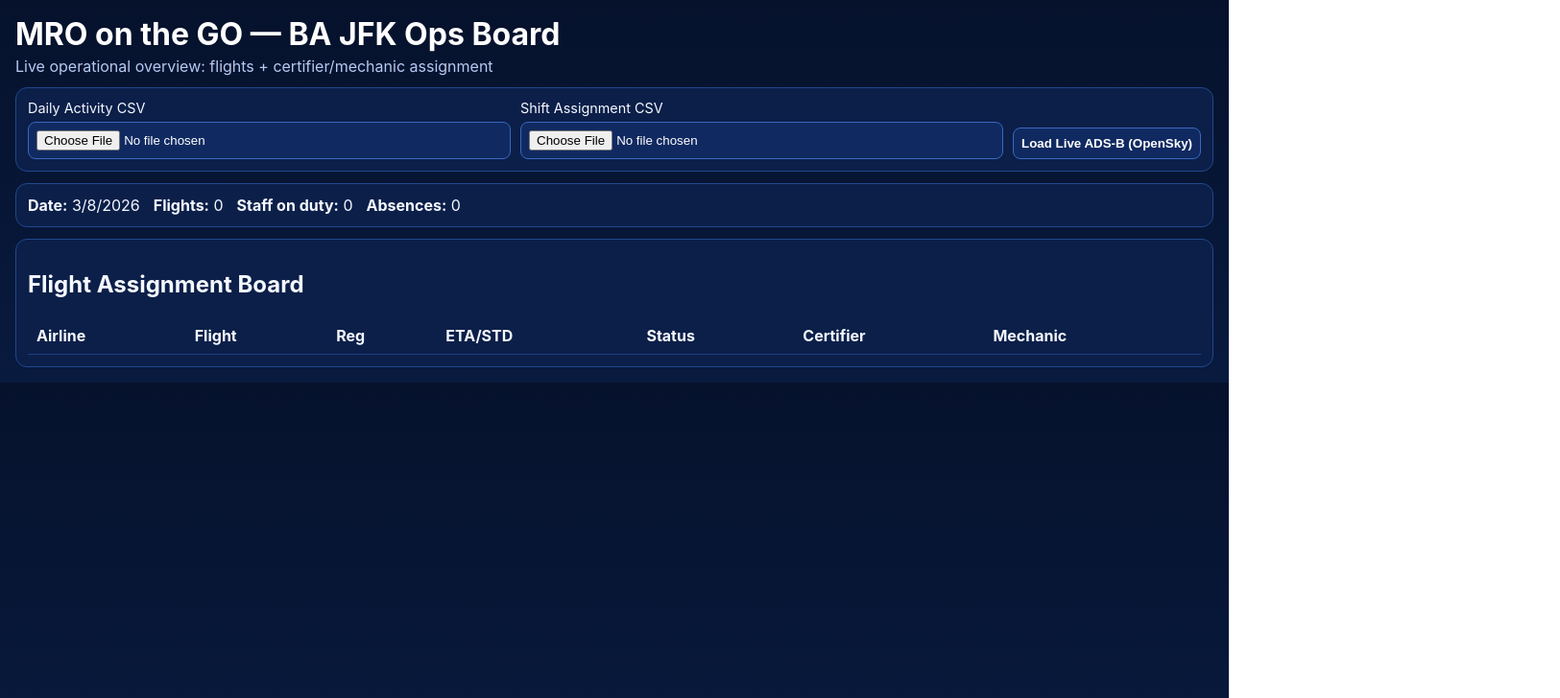
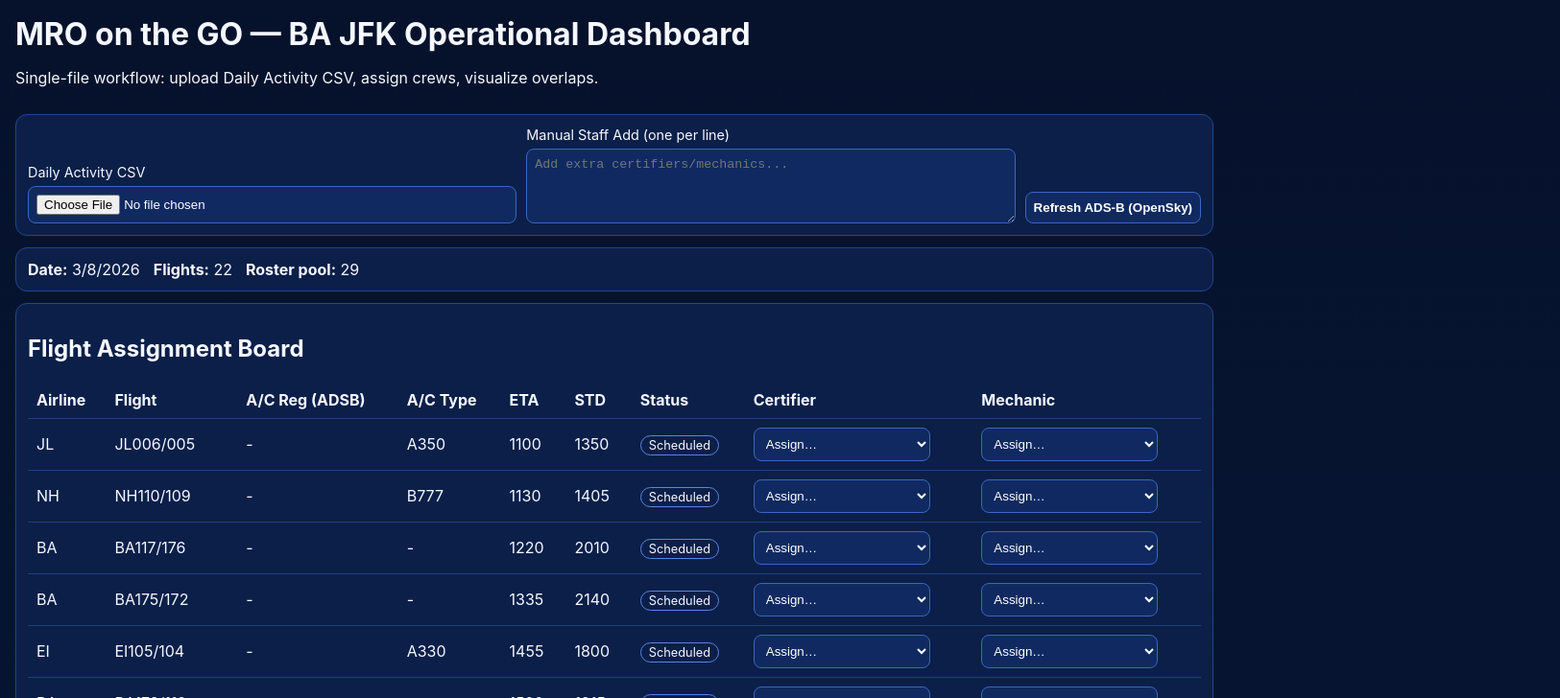
Before and after one commit to andrew-ibsen/jfk-ops-live-dashboard, a React (Vite) app: page / in a window 1280 px wide. Shown: the top 728 px of the page at 96% size, 1625 px wide, since content can reach past the window. Built offline with nearby package versions, Linux system fonts and the light colour scheme.

Commit message:
feat: shift to single daily CSV workflow with ADS-B status/reg, aircraft type, and station gantt

```diff
--- a/src/App.css
+++ b/src/App.css
@@ -1,19 +1,17 @@
 *{box-sizing:border-box}
 body{margin:0;background:linear-gradient(180deg,#06122c,#081a3e);color:#f5f8ff;font-family:Inter,Segoe UI,sans-serif}
-.page{max-width:1400px;margin:0 auto;padding:16px;display:grid;gap:12px}
-header h1{margin:0;color:#fff}
-header p{margin:4px 0 0;color:#b7c9f2}
-.panel{background:#0b1f49;border:1px solid #21478e;border-radius:12px;padding:12px}
+.page{max-width:1500px;margin:0 auto;padding:16px;display:grid;gap:12px}
+header h1{margin:0}.panel{background:#0b1f49;border:1px solid #21478e;border-radius:12px;padding:12px}
 .uploads{display:grid;grid-template-columns:1fr 1fr auto;gap:10px;align-items:end}
 .uploads label{display:grid;gap:6px;font-size:.9rem}
-input,select,button{background:#102a61;color:#fff;border:1px solid #3a67bf;border-radius:8px;padding:8px}
-button{cursor:pointer;font-weight:600}
-.stats{display:flex;flex-wrap:wrap;gap:14px}
-.warn{border-color:#d4a431;background:#3d2f0f}
-.tableWrap{overflow:auto}
-table{width:100%;min-width:980px;border-collapse:collapse}
+input,select,button,textarea{background:#102a61;color:#fff;border:1px solid #3a67bf;border-radius:8px;padding:8px}
+button{cursor:pointer;font-weight:600}.stats{display:flex;flex-wrap:wrap;gap:14px}
+.warn{border-color:#d4a431;background:#3d2f0f}.tableWrap{overflow:auto}
+table{width:100%;min-width:1200px;border-collapse:collapse}
 th,td{padding:9px;border-bottom:1px solid #1e3f80;text-align:left}
 .status{padding:2px 8px;border-radius:999px;border:1px solid #5a86dd;font-size:.8rem;text-transform:capitalize}
-.status.airborne{background:#1c5f2a;border-color:#4acb6a}
-.status.arrived{background:#3b3b3b;border-color:#8d8d8d}
-@media (max-width:980px){.uploads{grid-template-columns:1fr}}
+.status.airborne{background:#1c5f2a;border-color:#4acb6a}.status.arrived{background:#3b3b3b;border-color:#8d8d8d}
+.gantt{display:grid;gap:8px}.gRow{display:grid;grid-template-columns:220px 1fr;gap:8px;align-items:center}
+.gTrack{position:relative;height:16px;background:#102a61;border-radius:999px;border:1px solid #2957ae}
+.gBar{position:absolute;height:100%;background:linear-gradient(90deg,#5ba2ff,#9bd0ff);border-radius:999px}
+@media (max-width:980px){.uploads{grid-template-columns:1fr}.gRow{grid-template-columns:1fr}}
--- a/src/App.tsx
+++ b/src/App.tsx
@@ -1,52 +1,73 @@
 import { useEffect, useMemo, useState } from 'react'
 import './App.css'
 
-type Staff = { name: string; shift: string; role: 'Mechanic' | 'Certifier'; absence?: string }
+type Staff = { name: string; role: 'Mechanic' | 'Certifier'; shift?: string; absence?: string }
 type Flight = {
   key: string
   airline: string
-  arr?: string
-  dep?: string
+  flight: string
   eta?: string
   std?: string
   reg?: string
-  live?: 'scheduled' | 'airborne' | 'arrived'
+  status?: 'scheduled' | 'airborne' | 'arrived'
+  aircraftType?: string
 }
 
 type Assignments = Record<string, { certifier?: string; mechanic?: string }>
 
+const HANDLED_AIRLINES = ['BA', 'EI', 'IB', 'LEVEL', 'AY', 'QF', 'NZ', 'NO', 'Z0', 'NH', 'JL']
+
+const DEFAULT_STAFF = [
+  'Alan Larmour','ALLEN BARKER','Andreas Leuschner','Angel Angelov','Anthony D\'Erasmo','Ari Portugal','Brandon Pareja Castanc',
+  'Craig Bowles','Fahim Abrar','Gabriel Torres','Garfield Lamont','Hassan Ahmad','Ian Richards','Jordan Iordanov','Jason Davies',
+  'Kana Balasingam','Mark Ferrel','Mike Hamarsha','Naresh Dindiall','Nidal Hajouj','Nikolas Dundon','Rahman Arikan','Ray Abes',
+  'Rumen Madev','Saleh Al Assaf','Samuel Takyi','Stephen England','Tarindu Amarasekera','William Stiehm'
+]
+
+const PLANNED: Omit<Flight, 'key' | 'reg' | 'status'>[] = [
+  { airline: 'EI', flight: 'EI105/104', eta: '1455', std: '1800', aircraftType: 'A330' },
+  { airline: 'EI', flight: 'EI111/110', eta: '1625', std: '1830', aircraftType: 'A321' },
+  { airline: 'EI', flight: 'EI107/106', eta: '2029', std: '2200', aircraftType: 'A321' },
+  { airline: 'IB', flight: 'IB211/212', eta: '1625', std: '1755', aircraftType: 'A32X' },
+  { airline: 'IB', flight: 'IB325/326', eta: '2015', std: '2150', aircraftType: 'A330' },
+  { airline: 'LEVEL', flight: 'IB2627/2628', eta: '2200', std: '2325', aircraftType: 'A330' },
+  { airline: 'AY', flight: 'AY15/16', eta: '2005', std: '2345', aircraftType: 'A330' },
+  { airline: 'QF', flight: 'QF3/4', eta: '1525', std: '1815', aircraftType: 'B787' },
+  { airline: 'NZ', flight: 'NZ2/1', eta: '1700', std: '1920', aircraftType: 'B787' },
+  { airline: 'Z0', flight: 'Z0701/702', eta: '1655', std: '1905', aircraftType: 'B787' },
+  { airline: 'NH', flight: 'NH110/109', eta: '1130', std: '1405', aircraftType: 'B777' },
+  { airline: 'NH', flight: 'NH159/160', eta: '2250', std: '0150', aircraftType: 'B777' },
+  { airline: 'JL', flight: 'JL006/005', eta: '1100', std: '1350', aircraftType: 'A350' },
+  { airline: 'JL', flight: 'JL004/003', eta: '1940', std: '0140', aircraftType: 'A350' },
+  { airline: 'BA', flight: 'BA117/176', eta: '1220', std: '2010' },
+  { airline: 'BA', flight: 'BA175/172', eta: '1335', std: '2140' },
+  { airline: 'BA', flight: 'BA173/112', eta: '1520', std: '1915' },
+  { airline: 'BA', flight: 'BA177/174', eta: '1700', std: '1950', aircraftType: 'B787' },
+  { airline: 'BA', flight: 'BA115/116', eta: '1815', std: '2105' },
+  { airline: 'BA', flight: 'BA113/114', eta: '2035', std: '2235', aircraftType: 'B787' },
+  { airline: 'BA', flight: 'BA179/182', eta: '2205', std: '0020' },
+  { airline: 'BA', flight: 'BA183/178', eta: '2305', std: '0905' }
+]
+
 function parseCsv(text: string): string[][] {
-  const rows: string[][] = []
-  let row: string[] = []
-  let cur = ''
-  let q = false
+  const out: string[][] = []
+  let row: string[] = []; let cur = ''; let q = false
   for (let i = 0; i < text.length; i++) {
     const c = text[i]
-    if (c === '"') {
-      if (q && text[i + 1] === '"') {
-        cur += '"'
-        i++
-      } else q = !q
-    } else if (c === ',' && !q) {
-      row.push(cur.trim()); cur = ''
-    } else if ((c === '\n' || c === '\r') && !q) {
-      if (c === '\r' && text[i + 1] === '\n') i++
-      row.push(cur.trim())
-      if (row.some((x) => x.length > 0)) rows.push(row)
-      row = []; cur = ''
-    } else cur += c
+    if (c === '"') { if (q && text[i + 1] === '"') { cur += '"'; i++ } else q = !q }
+    else if (c === ',' && !q) { row.push(cur.trim()); cur = '' }
+    else if ((c === '\n' || c === '\r') && !q) { if (c === '\r' && text[i + 1] === '\n') i++; row.push(cur.trim()); if (row.some(Boolean)) out.push(row); row = []; cur = '' }
+    else cur += c
   }
-  if (cur.length || row.length) {
-    row.push(cur.trim())
-    if (row.some((x) => x.length > 0)) rows.push(row)
-  }
-  return rows
+  if (cur.length || row.length) { row.push(cur.trim()); if (row.some(Boolean)) out.push(row) }
+  return out
 }
 
-function fromActivity(rows: string[][]): { staff: Staff[]; flights: Flight[]; date?: string } {
+function parseDailyActivity(rows: string[][]) {
   const date = rows.find((r) => /\d{2}\/\d{2}\/\d{4}/.test(r[0] || ''))?.[0]?.split(' ')[0]
   const flights: Flight[] = []
   const staff: Staff[] = []
+
   const fs = rows.findIndex((r) => r.includes('A/C REG'))
   for (let i = fs + 1; fs >= 0 && i < rows.length; i++) {
     const r = rows[i]
@@ -54,37 +75,34 @@
     const arr = r[2] || ''
     const dep = r[5] || ''
     if (!arr && !dep) continue
-    const airline = (arr || dep).slice(0, 2).toUpperCase()
-    const key = `${airline}-${arr || dep}-${r[1] || i}`
-    flights.push({ key, airline, reg: r[1], arr, eta: r[3], dep, std: r[6], live: 'scheduled' })
+    const code = (arr || dep).replace(/\s+/g, '')
+    const airline = code.slice(0, 2).toUpperCase()
+    flights.push({ key: `${airline}-${code}-${i}`, airline, flight: code, eta: r[3], std: r[6], reg: r[1], status: 'scheduled' })
   }
+
   const ss = rows.findIndex((r) => (r[0] || '').toLowerCase() === 'mechanics')
   for (let i = ss + 1; ss >= 0 && i < rows.length; i++) {
     const r = rows[i]
     if ((r[0] || '').startsWith('Shift A')) break
-    if (r[0]) staff.push({ name: r[0], shift: r[2], role: 'Mechanic' })
-    if (r[3]) staff.push({ name: r[3], shift: r[5], role: 'Certifier' })
+    if (r[0]) staff.push({ name: r[0], role: 'Mechanic', shift: r[2] })
+    if (r[3]) staff.push({ name: r[3], role: 'Certifier', shift: r[5] })
+    if (r[7]) staff.push({ name: r[7], role: 'Mechanic', absence: r[9] || 'Absent' })
   }
-  return { staff, flights, date }
+
+  return { date, flights, staff }
 }
 
-function fromShift(rows: string[][]): { staff: Staff[]; flights: Flight[]; date?: string } {
-  const date = rows.find((r) => /March|April|May|June|July|August|September|October|November|December|January|February/i.test(r.join(' ')))?.join(' ')
-  const staff: Staff[] = []
-  const flights: Flight[] = []
-  const start = rows.findIndex((r) => (r[1] || '').toLowerCase() === 'mechanics')
-  for (let i = start + 1; start >= 0 && i < rows.length; i++) {
-    const r = rows[i]
-    if ((r[1] || '').toLowerCase().includes('aer lingus')) break
-    if (r[1]) staff.push({ name: r[1], shift: r[2], role: 'Mechanic' })
-    if (r[3]) staff.push({ name: r[3], shift: r[4], role: 'Certifier' })
-    if (r[7]) staff.push({ name: r[7], shift: '-', role: 'Mechanic', absence: r[9] || 'Absent' })
-    if (r[5] && /\d/.test(r[5])) {
-      const key = `BA-${r[5].replace(/\s+/g, '')}-${i}`
-      flights.push({ key, airline: 'BA', arr: r[5], live: 'scheduled' })
-    }
-  }
-  return { staff, flights, date }
+function normalizeTime(v?: string) {
+  if (!v) return undefined
+  const d = String(v).replace(/[^0-9]/g, '')
+  if (d.length === 3) return `0${d}`
+  if (d.length >= 4) return d.slice(0, 4)
+  return undefined
+}
+function toMinutes(v?: string) {
+  const t = normalizeTime(v)
+  if (!t) return undefined
+  return Number(t.slice(0, 2)) * 60 + Number(t.slice(2, 4))
 }
 
 async function fetchOpenSkyJfk() {
@@ -93,90 +111,92 @@
   if (!res.ok) throw new Error('OpenSky fetch failed')
   const json = await res.json()
   const states = (json.states || []) as any[]
-  const prefixes = ['BAW', 'EIN', 'IBE', 'QFA', 'ANA', 'NAX']
+  const prefixes = ['BAW', 'EIN', 'IBE', 'QFA', 'ANZ', 'NAX', 'JAL', 'ANA', 'FIN', 'LYX']
   return states
     .filter((s) => prefixes.some((p) => String(s[1] || '').trim().startsWith(p)))
-    .map((s, idx) => ({
-      key: `live-${idx}-${s[1]}`,
-      airline: String(s[1] || '').trim().slice(0, 3),
-      dep: String(s[1] || '').trim(),
-      reg: s[0],
-      eta: '-',
-      std: '-',
-      live: s[8] ? 'airborne' : 'arrived'
-    } as Flight))
+    .map((s) => ({ callsign: String(s[1] || '').trim(), reg: String(s[0] || ''), status: (s[8] ? 'airborne' : 'arrived') as 'airborne' | 'arrived' }))
+}
+
+function primaryFlightToken(flight: string) {
+  return (flight.split('/')[0] || '').replace(/[^A-Z0-9]/gi, '').toUpperCase()
 }
 
 export default function App() {
-  const [activity, setActivity] = useState<{ staff: Staff[]; flights: Flight[]; date?: string }>({ staff: [], flights: [] })
-  const [shift, setShift] = useState<{ staff: Staff[]; flights: Flight[]; date?: string }>({ staff: [], flights: [] })
-  const [liveFlights, setLiveFlights] = useState<Flight[]>([])
+  const [activity, setActivity] = useState<{ date?: string; flights: Flight[]; staff: Staff[] }>({ flights: [], staff: [] })
+  const [live, setLive] = useState<Array<{ callsign: string; reg: string; status: 'airborne' | 'arrived' }>>([])
   const [liveError, setLiveError] = useState('')
+  const [manualStaff, setManualStaff] = useState('')
   const [assignments, setAssignments] = useState<Assignments>(() => {
     try { return JSON.parse(localStorage.getItem('ops-assignments') || '{}') } catch { return {} }
   })
 
   useEffect(() => { localStorage.setItem('ops-assignments', JSON.stringify(assignments)) }, [assignments])
 
-  const merged = useMemo(() => {
-    const staffMap = new Map<string, Staff>()
-    ;[...activity.staff, ...shift.staff].forEach((s) => {
-      const k = `${s.name.toLowerCase()}-${s.role}`
-      const prev = staffMap.get(k)
-      staffMap.set(k, { ...prev, ...s, name: s.name })
+  const mergedFlights = useMemo(() => {
+    const base = PLANNED.map((f, i) => ({ ...f, key: `${f.airline}-${f.flight}-${i}`, status: 'scheduled' as const }))
+    const map = new Map(base.map((f) => [f.key, f as Flight]))
+
+    activity.flights.forEach((f) => map.set(f.key, { ...f, aircraftType: map.get(f.key)?.aircraftType }))
+
+    const byToken = new Map<string, Flight>()
+    Array.from(map.values()).forEach((f) => byToken.set(primaryFlightToken(f.flight), f))
+
+    live.forEach((lf) => {
+      const match = Array.from(byToken.entries()).find(([token]) => lf.callsign.includes(token.replace(/^[A-Z]+/, '')) || lf.callsign.includes(token))
+      if (match) {
+        const hit = match[1]
+        hit.reg = lf.reg
+        hit.status = lf.status
+      }
     })
-    const fMap = new Map<string, Flight>()
-    ;[...activity.flights, ...shift.flights, ...liveFlights].forEach((f) => fMap.set(f.key, f))
-    return {
-      date: activity.date || shift.date || new Date().toLocaleDateString(),
-      staff: Array.from(staffMap.values()).sort((a, b) => a.name.localeCompare(b.name)),
-      flights: Array.from(fMap.values())
-    }
-  }, [activity, shift, liveFlights])
 
-  const certifiers = merged.staff.filter((s) => s.role === 'Certifier' && !s.absence)
-  const mechanics = merged.staff.filter((s) => s.role === 'Mechanic' && !s.absence)
+    return Array.from(map.values()).filter((f) => HANDLED_AIRLINES.includes(f.airline)).sort((a, b) => (toMinutes(a.eta) || 9999) - (toMinutes(b.eta) || 9999))
+  }, [activity.flights, live])
+
+  const staffRoster = useMemo(() => {
+    const uploaded = activity.staff.map((s) => s.name)
+    const manual = manualStaff.split('\n').map((x) => x.trim()).filter(Boolean)
+    return Array.from(new Set([...DEFAULT_STAFF, ...uploaded, ...manual])).sort()
+  }, [activity.staff, manualStaff])
 
   const setAssign = (flightKey: string, field: 'certifier' | 'mechanic', value: string) => {
     setAssignments((prev) => ({ ...prev, [flightKey]: { ...prev[flightKey], [field]: value } }))
   }
 
-  const handleUpload = async (file: File, kind: 'activity' | 'shift') => {
-    const rows = parseCsv(await file.text())
-    if (kind === 'activity') setActivity(fromActivity(rows))
-    else setShift(fromShift(rows))
-  }
-
   const loadLive = async () => {
     setLiveError('')
-    try { setLiveFlights(await fetchOpenSkyJfk()) }
-    catch { setLiveError('Live ADS-B fetch limited or blocked right now. Using uploaded schedule only.') }
+    try { setLive(await fetchOpenSkyJfk()) }
+    catch { setLiveError('OpenSky live data limited right now. Schedule still available.') }
   }
 
   return (
     <div className="page">
       <header>
-        <h1>MRO on the GO — BA JFK Ops Board</h1>
-        <p>Live operational overview: flights + certifier/mechanic assignment</p>
+        <h1>MRO on the GO — BA JFK Operational Dashboard</h1>
+        <p>Single-file workflow: upload Daily Activity CSV, assign crews, visualize overlaps.</p>
       </header>
 
       <section className="panel uploads">
         <label>
           Daily Activity CSV
-          <input type="file" accept=".csv" onChange={(e) => e.target.files?.[0] && handleUpload(e.target.files[0], 'activity')} />
+          <input type="file" accept=".csv" onChange={async (e) => {
+            const f = e.target.files?.[0]
+            if (!f) return
+            const rows = parseCsv(await f.text())
+            setActivity(parseDailyActivity(rows))
+          }} />
         </label>
         <label>
-          Shift Assignment CSV
-          <input type="file" accept=".csv" onChange={(e) => e.target.files?.[0] && handleUpload(e.target.files[0], 'shift')} />
+          Manual Staff Add (one per line)
+          <textarea rows={4} value={manualStaff} onChange={(e) => setManualStaff(e.target.value)} placeholder="Add extra certifiers/mechanics..." />
         </label>
-        <button onClick={loadLive}>Load Live ADS-B (OpenSky)</button>
+        <button onClick={loadLive}>Refresh ADS-B (OpenSky)</button>
       </section>
 
       <section className="panel stats">
-        <span><b>Date:</b> {merged.date}</span>
-        <span><b>Flights:</b> {merged.flights.length}</span>
-        <span><b>Staff on duty:</b> {merged.staff.filter((s) => !s.absence).length}</span>
-        <span><b>Absences:</b> {merged.staff.filter((s) => s.absence).length}</span>
+        <span><b>Date:</b> {activity.date || new Date().toLocaleDateString()}</span>
+        <span><b>Flights:</b> {mergedFlights.length}</span>
+        <span><b>Roster pool:</b> {staffRoster.length}</span>
       </section>
 
       {liveError && <section className="panel warn">{liveError}</section>}
@@ -186,29 +206,31 @@
         <table>
           <thead>
             <tr>
-              <th>Airline</th><th>Flight</th><th>Reg</th><th>ETA/STD</th><th>Status</th><th>Certifier</th><th>Mechanic</th>
+              <th>Airline</th><th>Flight</th><th>A/C Reg (ADSB)</th><th>A/C Type</th><th>ETA</th><th>STD</th><th>Status</th><th>Certifier</th><th>Mechanic</th>
             </tr>
           </thead>
           <tbody>
-            {merged.flights.map((f) => {
+            {mergedFlights.map((f) => {
               const a = assignments[f.key] || {}
               return (
                 <tr key={f.key}>
                   <td>{f.airline}</td>
-                  <td>{f.arr || f.dep || '-'}</td>
+                  <td>{f.flight}</td>
                   <td>{f.reg || '-'}</td>
-                  <td>{f.eta || f.std || '-'}</td>
-                  <td><span className={`status ${f.live || 'scheduled'}`}>{f.live || 'scheduled'}</span></td>
+                  <td>{f.aircraftType || '-'}</td>
+                  <td>{normalizeTime(f.eta) || '-'}</td>
+                  <td>{normalizeTime(f.std) || '-'}</td>
+                  <td><span className={`status ${f.status || 'scheduled'}`}>{f.status || 'scheduled'}</span></td>
                   <td>
                     <select value={a.certifier || ''} onChange={(e) => setAssign(f.key, 'certifier', e.target.value)}>
                       <option value="">Assign…</option>
-                      {certifiers.map((s) => <option key={s.name} value={s.name}>{s.name}</option>)}
+                      {staffRoster.map((s) => <option key={`c-${s}`} value={s}>{s}</option>)}
                     </select>
                   </td>
                   <td>
                     <select value={a.mechanic || ''} onChange={(e) => setAssign(f.key, 'mechanic', e.target.value)}>
                       <option value="">Assign…</option>
-                      {mechanics.map((s) => <option key={s.name} value={s.name}>{s.name}</option>)}
+                      {staffRoster.map((s) => <option key={`m-${s}`} value={s}>{s}</option>)}
                     </select>
                   </td>
                 </tr>
@@ -217,6 +239,20 @@
           </tbody>
         </table>
       </section>
+
+      <section className="panel">
+        <h2>Station Flight Gantt (24h)</h2>
+        <div className="gantt">
+          {mergedFlights.map((f) => {
+            const start = toMinutes(f.eta) ?? 0
+            let end = toMinutes(f.std) ?? start + 60
+            if (end < start) end += 24 * 60
+            const left = (start / (24 * 60)) * 100
+            const width = Math.max(((end - start) / (24 * 60)) * 100, 1.2)
+            return <div key={`g-${f.key}`} className="gRow"><span>{f.airline} {f.flight}</span><div className="gTrack"><div className="gBar" style={{ left: `${left}%`, width: `${width}%` }} /></div></div>
+          })}
+        </div>
+      </section>
     </div>
   )
 }
```
